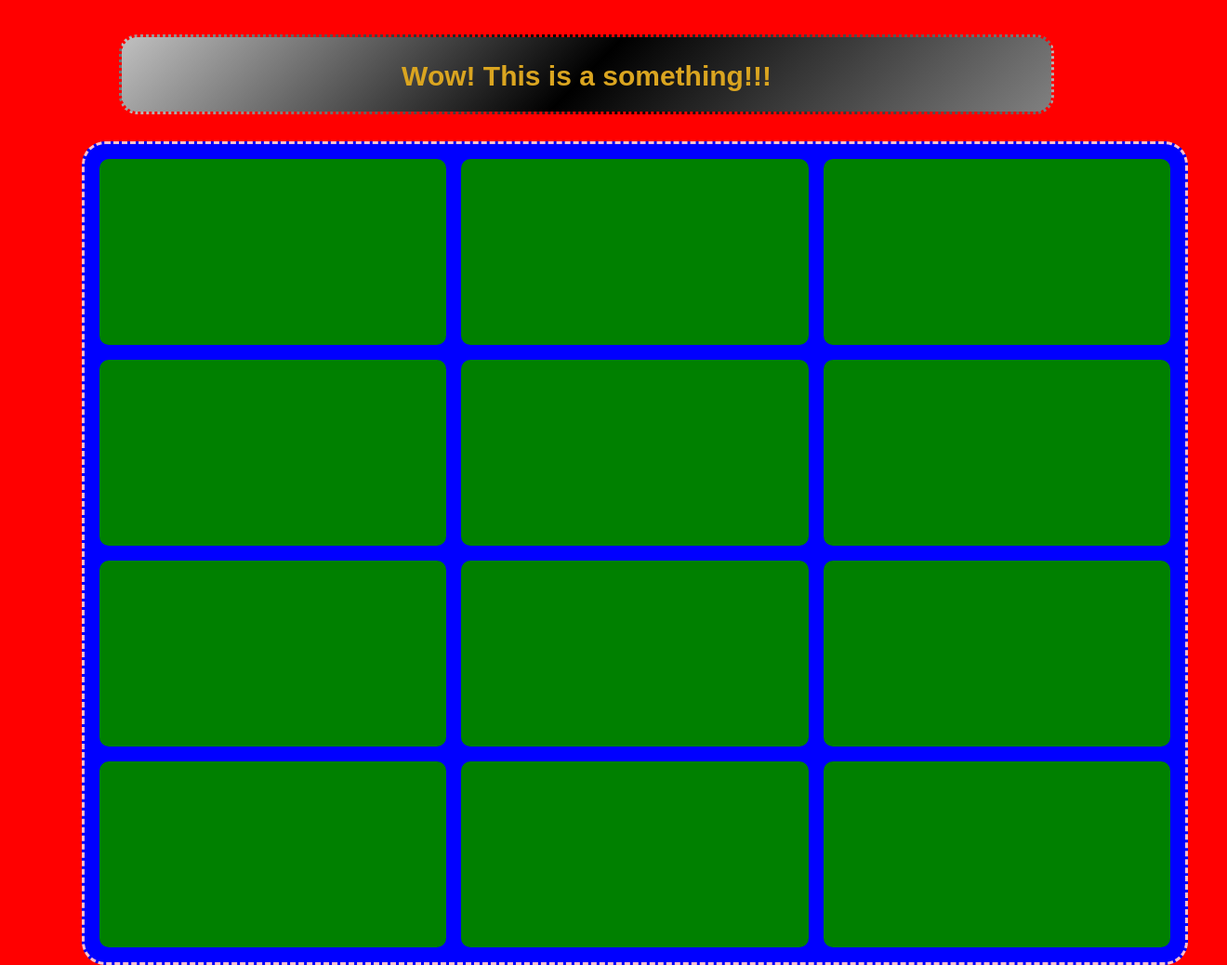
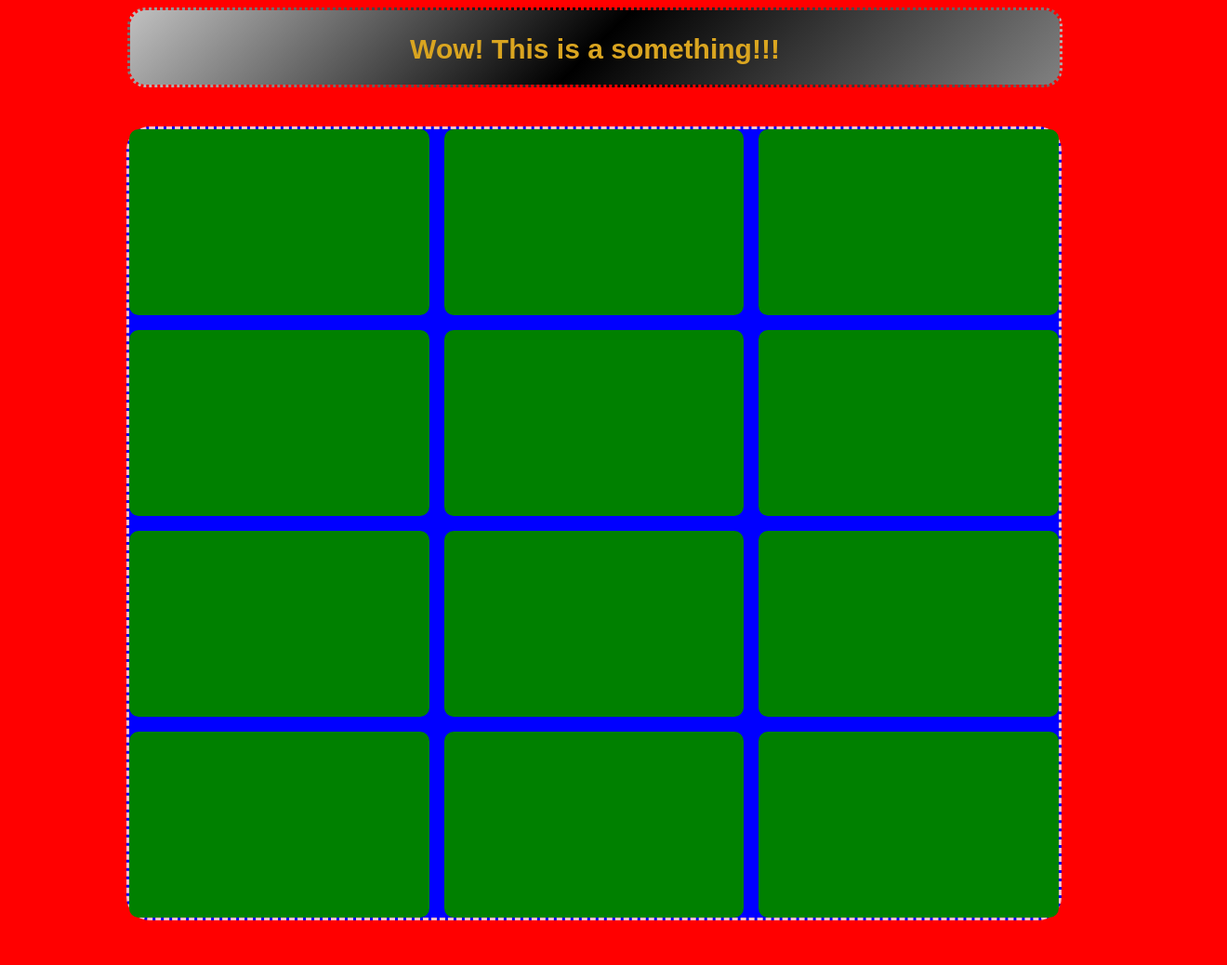
Before and after one commit to AnzorAslanukov/website_stuff, a plain HTML site: page index.html in a window 1280 px wide. Shown: the whole page at 93% size, 1320 px wide, since content can reach past the window. After the commit the page ends 990 px from the top, so only its background shows below. Drawn offline with Linux system fonts and the light colour scheme.

Commit message:
Finally got the head div with site title to be centered properly

```diff
--- a/main.css
+++ b/main.css
@@ -3,21 +3,21 @@ body {
     width: 100%;
     height: 100%;
     background: red;
-    padding: 1em;
+    /* text-align: center;  */
 }
 .title {
     background: linear-gradient(-45deg, grey, black, silver);
     width: 1000px;
     height: 80px;
     border-radius: 1em;
-    margin-top: 1%;
-    text-align: center;
+    display: inline-block;
     color: goldenrod;
     font-family: Arial, Helvetica, sans-serif;
     font-size: 20px;
     position: fixed;
-    display: inline-block;
-    left: 10%;
+    left: 50%;
+    transform: translate(-50%, 0);
+    text-align: center;
     border-style: dotted;
     border-color: red;
     z-index: 2;
@@ -32,9 +32,9 @@ body {
     border-radius: 25px;
     grid-auto-rows: minmax(200px, auto);
     grid-gap: 1em;
-    padding: 1em;
-    width: 90%;
-    margin-left: 5%;
+    /*padding: 1em;*/
+    width: 1000px;
+    margin-left: 10%;
 }
 .grid > div {
     background: green;
```
